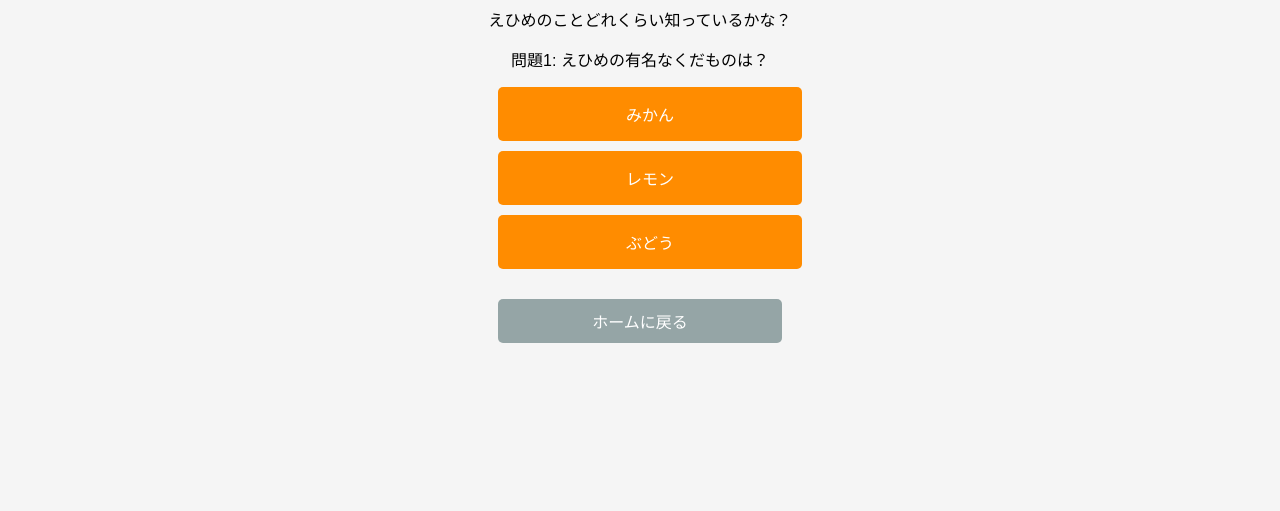
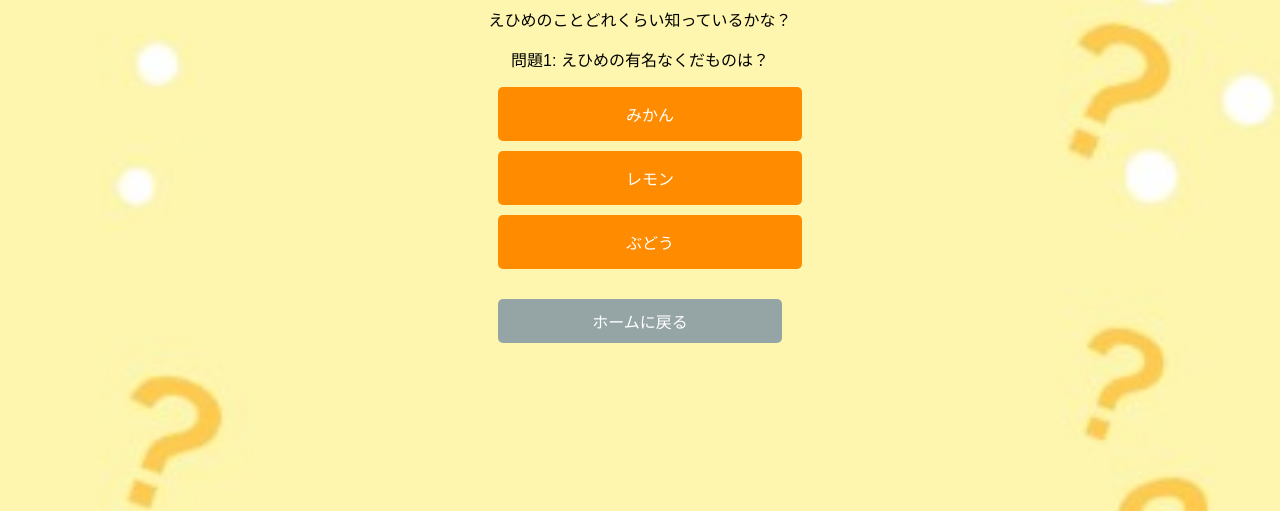
Before and after one commit to shimashoR3/ehibel, a plain HTML site: page index2.html in a window 1280 px wide. Shown: the part 289-800 px from the top of the page. Drawn offline with Linux system fonts and the light colour scheme.

Commit message:
Update index2.html

```diff
--- a/index2.html
+++ b/index2.html
@@ -17,7 +17,7 @@
             justify-content: center;
             height: 100vh;
             margin: 0;
-            background-image: url('../www/images/hatena.jpg'); /* ここに背景画像のURLを指定 */
+            background-image: url('images/hatena.jpg'); /* ここに背景画像のURLを指定 */
             background-size: cover; /* 画像をウィンドウサイズに合わせて表示 */
             background-position: center; /* 画像を中央に配置 */
             background-repeat: no-repeat; /* 画像を繰り返し表示しない */
```
